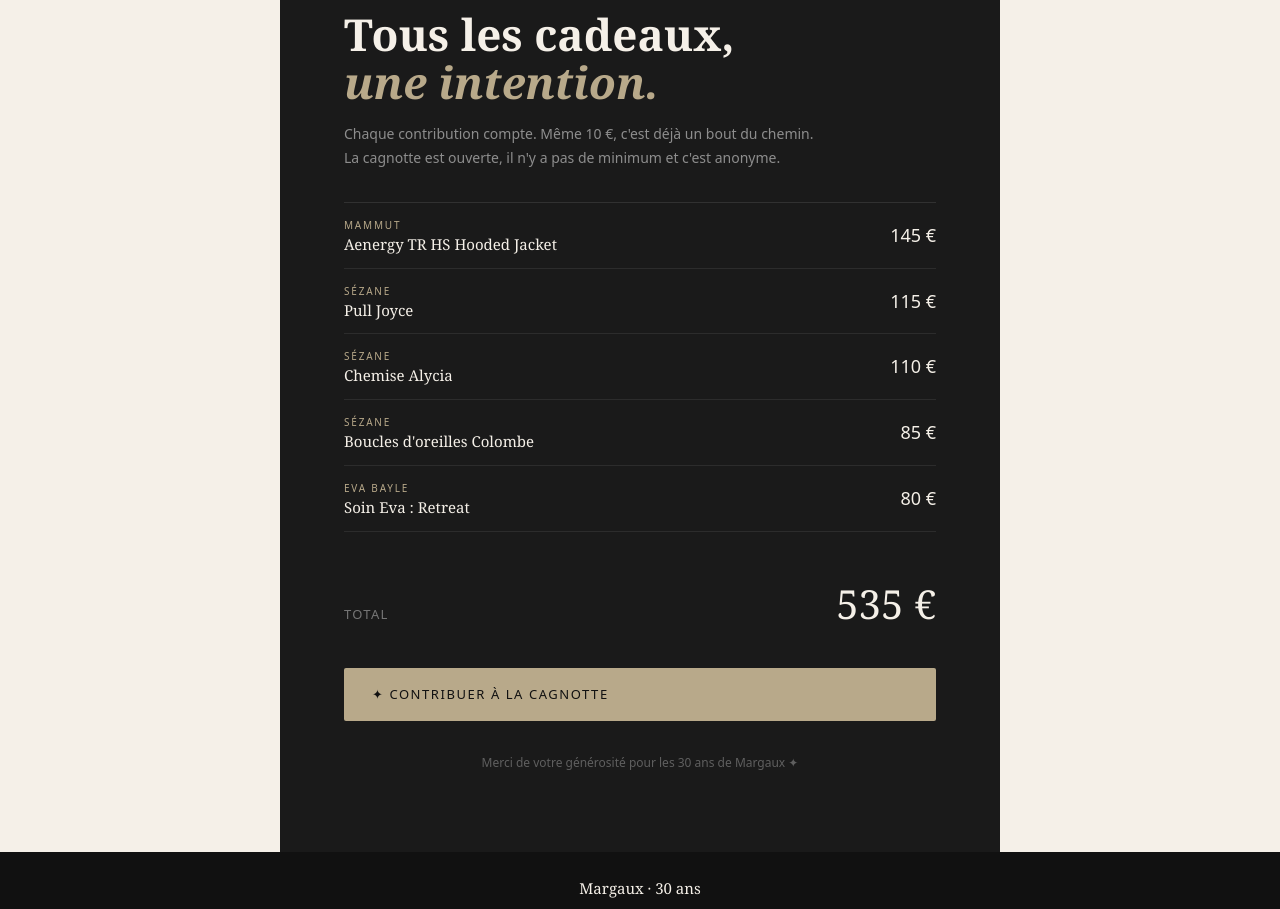
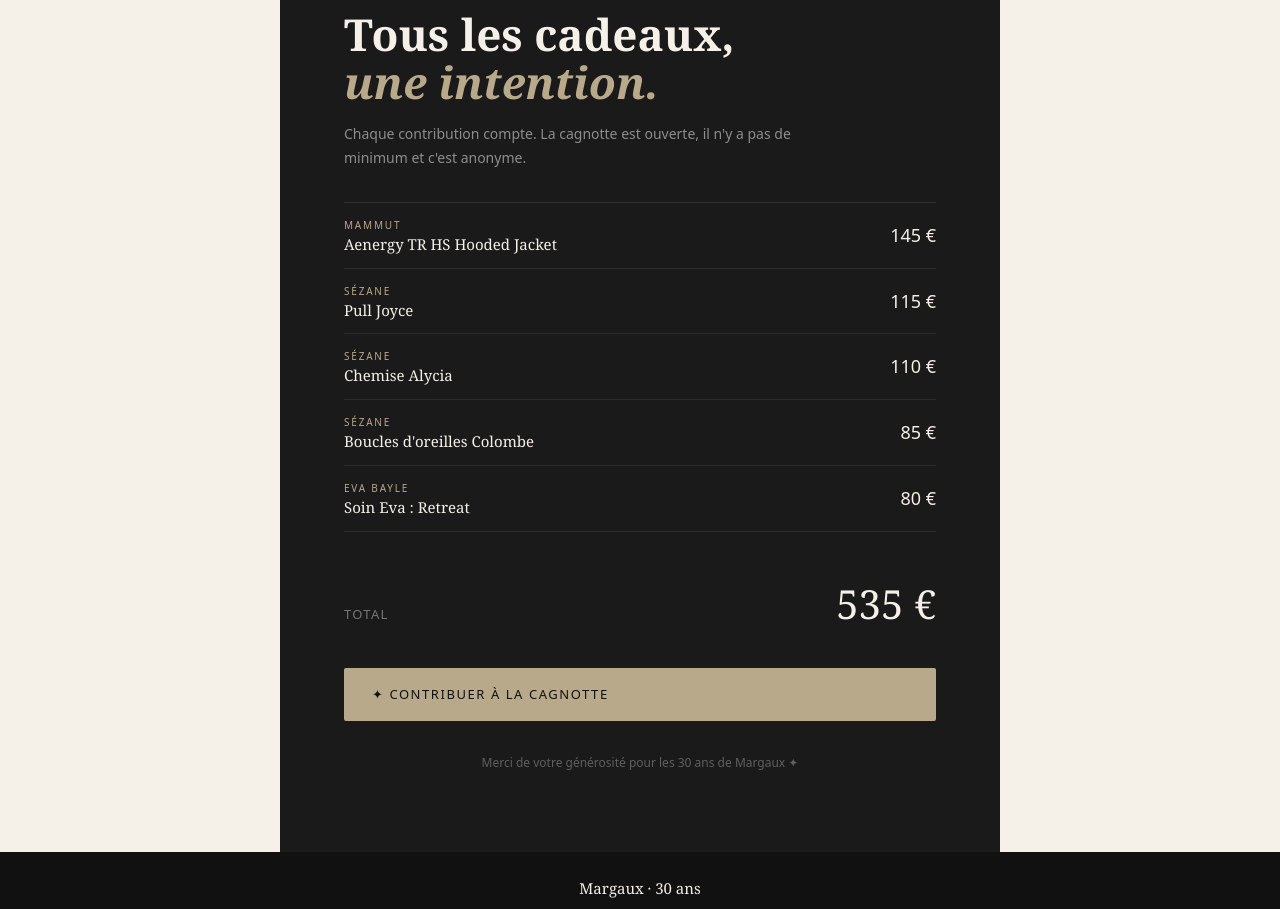
Before and after one commit to PierreGAMEN/Margaux30, a Vue app: page / in a window 1280 px wide. Shown: the part 3300-4209 px from the top of the page. Built offline with nearby package versions, Linux system fonts and the light colour scheme.

Commit message:
update recap

```diff
--- a/src/components/RecapSection.vue
+++ b/src/components/RecapSection.vue
@@ -7,7 +7,7 @@
                 <em>une intention.</em>
             </h2>
             <p class="recap-desc">
-                Chaque contribution compte. Même 10 €, c'est déjà un bout du chemin.
+                Chaque contribution compte.
                 La cagnotte est ouverte, il n'y a pas de minimum et c'est anonyme.
             </p>
         </div>
```
